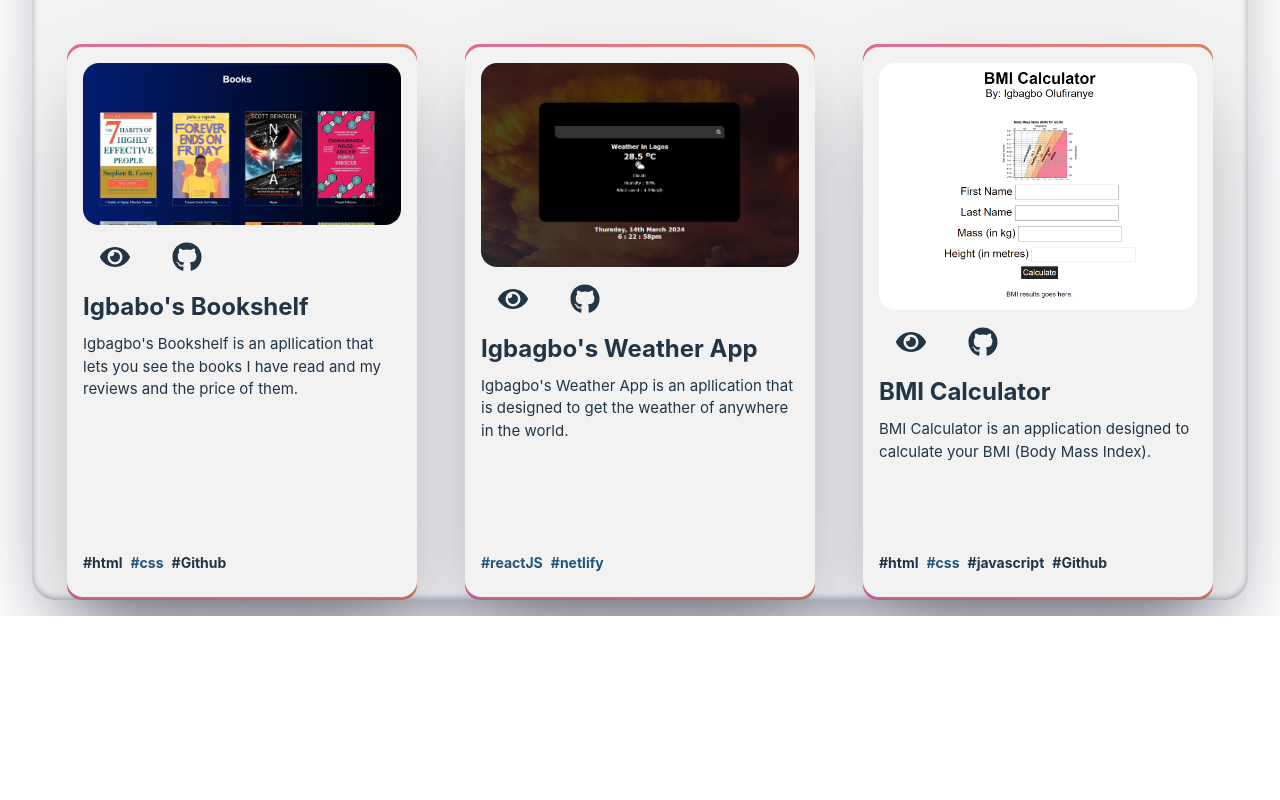
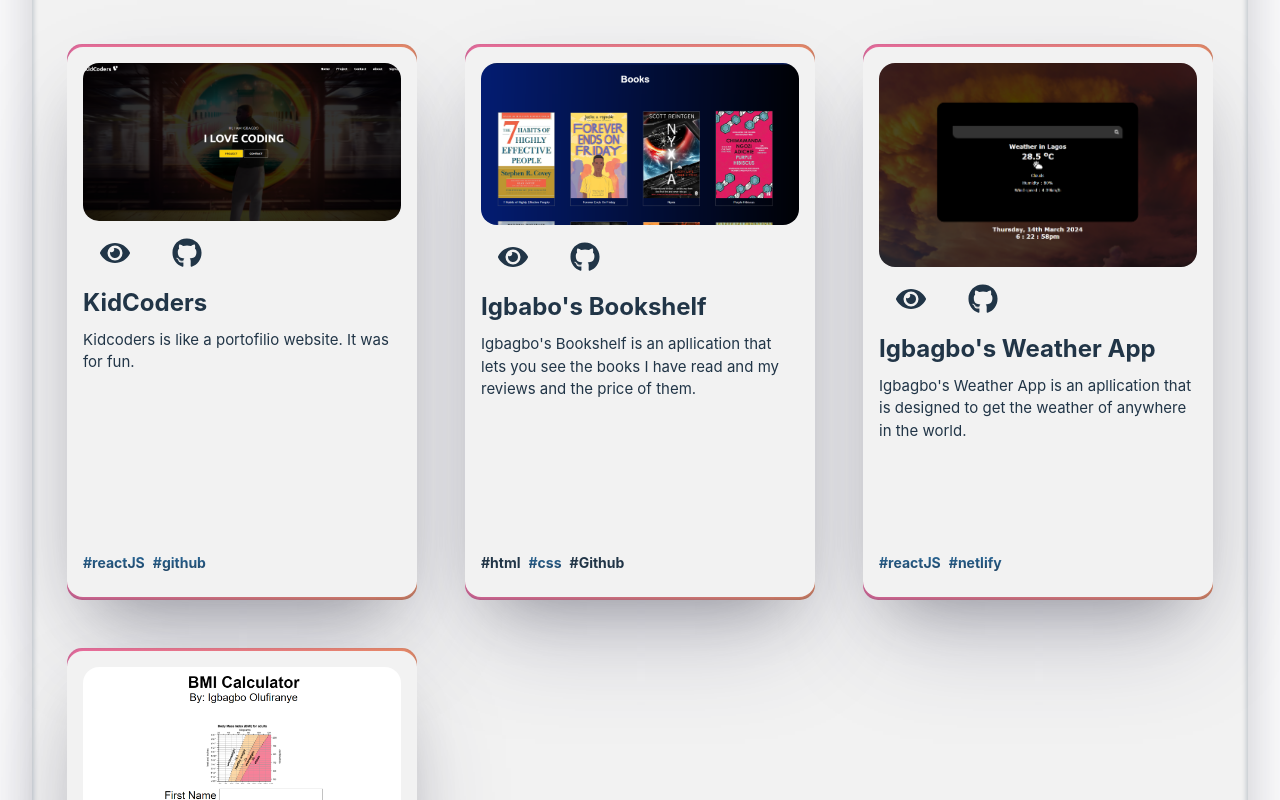
Before and after one commit to tlcgbo/Portfolio, a React (Vite) app: page /projects in a window 1280 px wide. Shown: the part 544-1344 px from the top of the page. Before the commit the page ends 1160 px from the top, so only its background shows below. Built offline with nearby package versions, Linux system fonts and the light colour scheme.

Commit message:
new files

```diff
--- a/src/assets/index.js
+++ b/src/assets/index.js
@@ -1,9 +1,11 @@
 import bmi from "./bmi.png"
 import weather from "./weather.png"
 import bookshelf from "./bookshelf.png"
+import igb from "./igb.png"
 
 export {
     bmi,
     weather,
     bookshelf,
+    igb,
 }
--- a/src/constants/index.js
+++ b/src/constants/index.js
@@ -2,6 +2,7 @@ import {
     bmi,
     weather,
     bookshelf,
+    igb,
 } from "../assets"
 
 import {
@@ -22,6 +23,21 @@ import {
 
 
 const projects = [
+    {
+        name: "KidCoders",
+        description: "Kidcoders is like a portofilio website. It was for fun.",
+        tags: [
+            {
+                name: "reactJS",
+                color: "blue-text-gradient",
+            },
+            {
+                name: "github",
+                color: "blue-text-gradient",
+            },
+        ],
+        image: igb,
+    },
     {
         name: "Igbabo's Bookshelf",
         description: "Igbagbo's Bookshelf is an apllication that lets you see the books I have read and my reviews and the price of them.",
```
Also changed, not shown: src/assets/igb.png (added).
